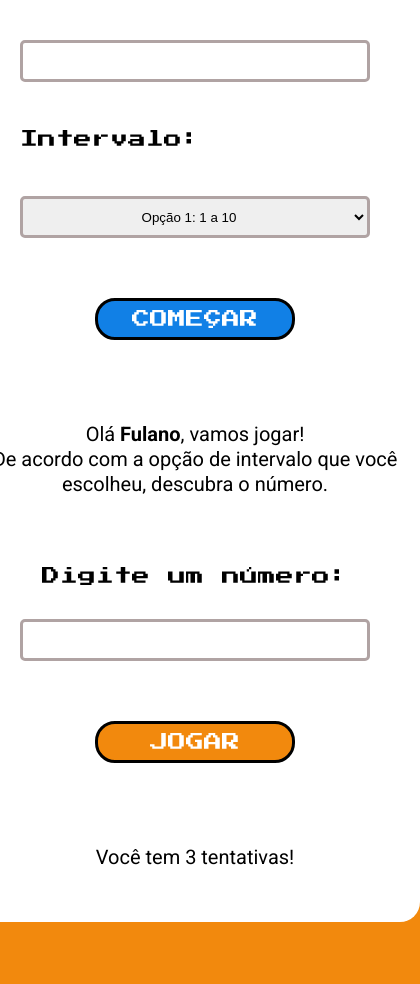
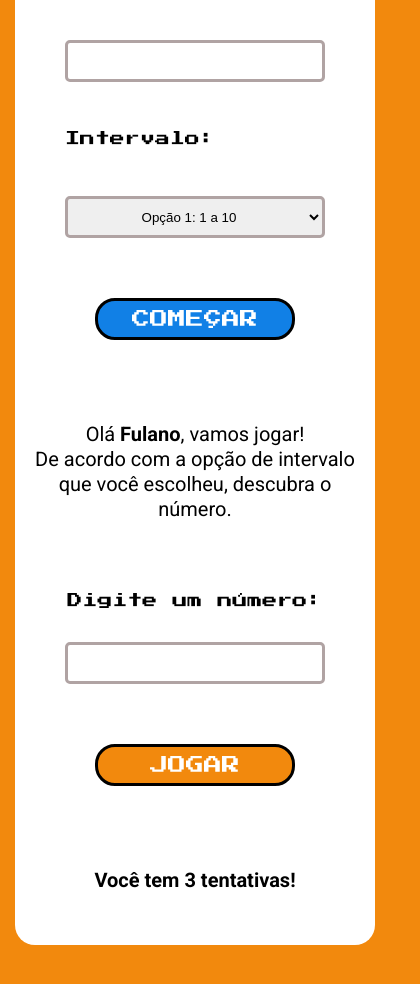
Before and after one commit to GuilhermeMascarenhas99/desafio2, a plain HTML site: page index.html in a window 390 px wide. Shown: the part 480-1464 px from the top of the page, 420 px wide, since content can reach past the window. Drawn offline with Linux system fonts and the light colour scheme.

Commit message:
atualização responsivo

```diff
--- a/estilo.css
+++ b/estilo.css
@@ -23,6 +23,9 @@ body {
     max-width: 1440px;
     margin: 0px auto;
 }
+ .page{
+    max-width: 100%;
+ }
 
 .homePage {
 
--- a/game.js
+++ b/game.js
@@ -60,7 +60,6 @@ let qtdTenta = 3;
 
 function adivinharNum() {
   let btnJogar = document.querySelector(".botaoJogar");
-  let alertTenta = document.querySelector(".respTenta");
   let resultNum = document.querySelector(".resultNum");
   let respTenta = document.querySelector(".respTenta")
 
--- a/index.html
+++ b/index.html
@@ -33,7 +33,7 @@
                         <option value="opcao3">Opção 3: 1 a 200</option>
                     </select>
                 </div>
-                <div class="">
+                <div class="botos">
                     <button class="botaoIniciar">COMEÇAR</button>
                 </div>
             </section>
@@ -43,18 +43,18 @@
                     opção de intervalo que você
                     escolheu, descubra o número.</p>
                 <br>
-                <div>
-                    <label for="numero">Digite um número:</label>
+                <div class="botos">
+                    <label for="numero" >Digite um número:</label>
                     <br>
                     <input name="numero" type="text" class="barraNum" title="numero">
                     <br>
                 </div>
-                <div>
+                <div class="botos">
                     <button class="botaoJogar">JOGAR</button>
                 </div>
                 <div class="tentativas">
-                    <p><samp class="resultNum"><strong></strong></samp></p>
-                    <p class="respTenta">Você tem 3 tentativas!</p>
+                    <strong><p class="respTenta">Você tem 3 tentativas!</p></strong>
+                    <p><samp class="resultNum"></samp></p>
                 </div>
             </section>
         </fieldset>
--- a/responsividade.css
+++ b/responsividade.css
@@ -1,20 +1,51 @@
-@media(max-width: 450px){
-    .homePage {
-        display: flex;
-        flex-direction: row;
+@media(max-width: 428px){
+    * {
+        margin: 0px;
+        padding: 0px;
         flex-wrap: wrap;
     }
-    .esquerda{
+    body {
         display: flex;
-        flex-wrap: wrap;
-    }
-
-    .direita{
-        display: flex;
-        flex-wrap: wrap;
+        justify-content: center;
+        max-width: 100%;
+        margin: 0px;
+        padding: 0px;
     }
 
     hr {
         display: none;
     }
+
+    .page {
+        display: flex;
+        justify-content: center;
+        margin: 0px;
+        padding: 0px;
+        width: 100%;
+    }
+
+    .homePage {
+        display: flex;
+        justify-content: center;
+        max-width: 40px;
+        width: 50%;
+    }
+
+    .barraNome {
+        display: flex;
+        max-width: 260px;
+    }
+
+    .selectInter {
+        display: flex;
+        max-width: 260px;
+    }
+
+    .barraNum {
+        max-width: 260px;
+    }
+
+    label {
+        font-size: 15px;
+    }
 }
```
